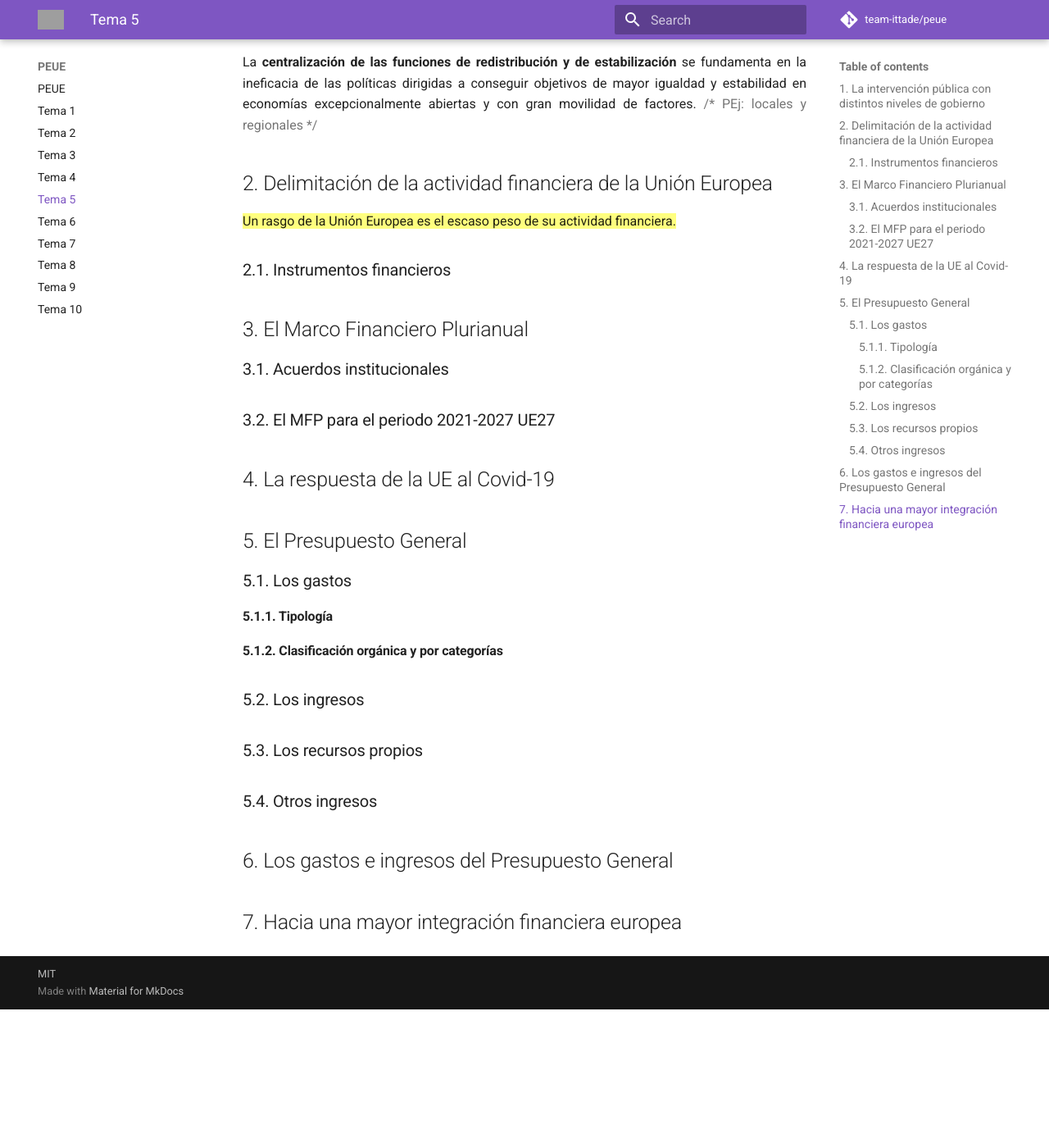
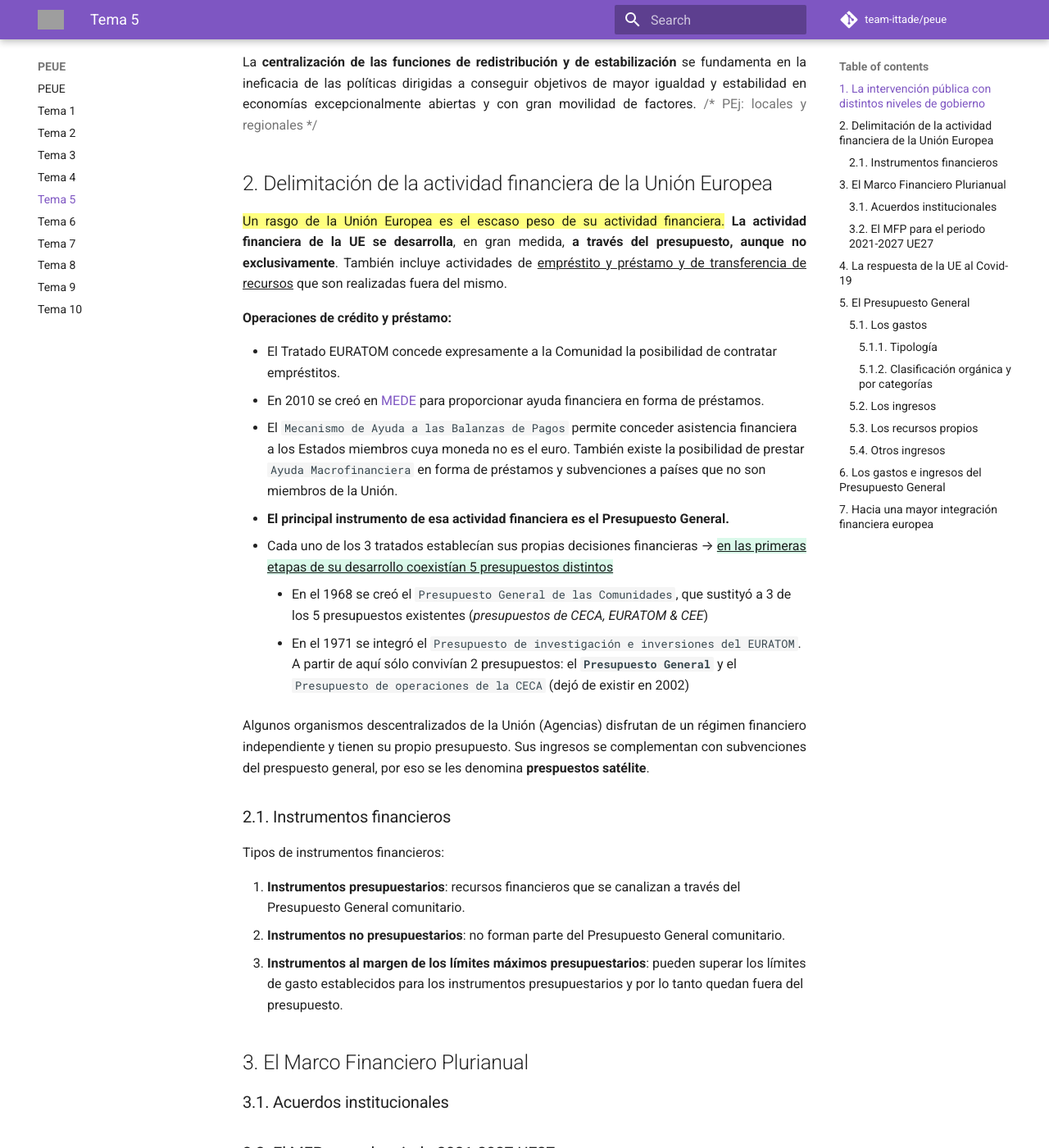
Before and after one commit to team-ittade/peue, an MkDocs documentation site: the page built from docs/tema-5.md, in a window 1280 px wide and 1400 px high, scrolled down 670 px. Shown: the whole window at 82% size. Built offline with MkDocs 1.6.1 and Material for MkDocs 9.7.7, drawn with Linux system fonts in a browser that asks for light colours; comment, search, counter and statistics services are not loaded; before the commit the page ends 1901 px from its top, so only the background shows below that; some of the changed text lies outside the part shown; grey boxes are pictures that could not be loaded.

Commit message:
chore: continue work on lection

```diff
--- a/docs/tema-5.md
+++ b/docs/tema-5.md
@@ -19,9 +19,27 @@ La **centralización de las funciones de redistribución y de estabilización**
 
 ## 2. Delimitación de la actividad financiera de la Unión Europea
 
-==Un rasgo de la Unión Europea es el escaso peso de su actividad financiera.==
+==Un rasgo de la Unión Europea es el escaso peso de su actividad financiera.== **La actividad financiera de la UE se desarrolla**, en gran medida, **a través del presupuesto, aunque no exclusivamente**. También incluye actividades de ^^empréstito y préstamo y de transferencia de recursos^^ que son realizadas fuera del mismo.
+
+**Operaciones de crédito y préstamo:**
+
+- El Tratado EURATOM concede expresamente a la Comunidad la posibilidad de contratar empréstitos.
+- En 2010 se creó en [MEDE](../tema-3/#221-mecanismos-de-estabilidad-financiera) para proporcionar ayuda financiera en forma de préstamos.
+- El `Mecanismo de Ayuda a las Balanzas de Pagos` permite conceder asistencia financiera a los Estados miembros cuya moneda no es el euro. También existe la posibilidad de prestar `Ayuda Macrofinanciera` en forma de préstamos y subvenciones a países que no son miembros de la Unión.
+- **El principal instrumento de esa actividad financiera es el Presupuesto General.**
+- Cada uno de los 3 tratados establecían sus propias decisiones financieras --> {++ en las primeras etapas de su desarrollo coexistían 5 presupuestos distintos ++}
+    - En el 1968 se creó el `Presupuesto General de las Comunidades`, que sustityó a 3 de los 5 presupuestos existentes (*presupuestos de CECA, EURATOM & CEE*)
+    - En el 1971 se integró el `Presupuesto de investigación e inversiones del EURATOM`. A partir de aquí sólo convivían 2 presupuestos: el **`Presupuesto General`** y el `Presupuesto de operaciones de la CECA` (dejó de existir en 2002)
+
+Algunos organismos descentralizados de la Unión (Agencias) disfrutan de un régimen financiero independiente y tienen su propio presupuesto. Sus ingresos se complementan con subvenciones del prespuesto general, por eso se les denomina **prespuestos satélite**.
 
 ### 2.1. Instrumentos financieros
+
+Tipos de instrumentos financieros:
+
+1. **Instrumentos presupuestarios**: recursos financieros que se canalizan a través del Presupuesto General comunitario.
+2. **Instrumentos no presupuestarios**: no forman parte del Presupuesto General comunitario.
+3. **Instrumentos al margen de los límites máximos presupuestarios**: pueden superar los límites de gasto establecidos para los instrumentos presupuestarios y por lo tanto quedan fuera del presupuesto.
 
 ## 3. El Marco Financiero Plurianual
 
```
